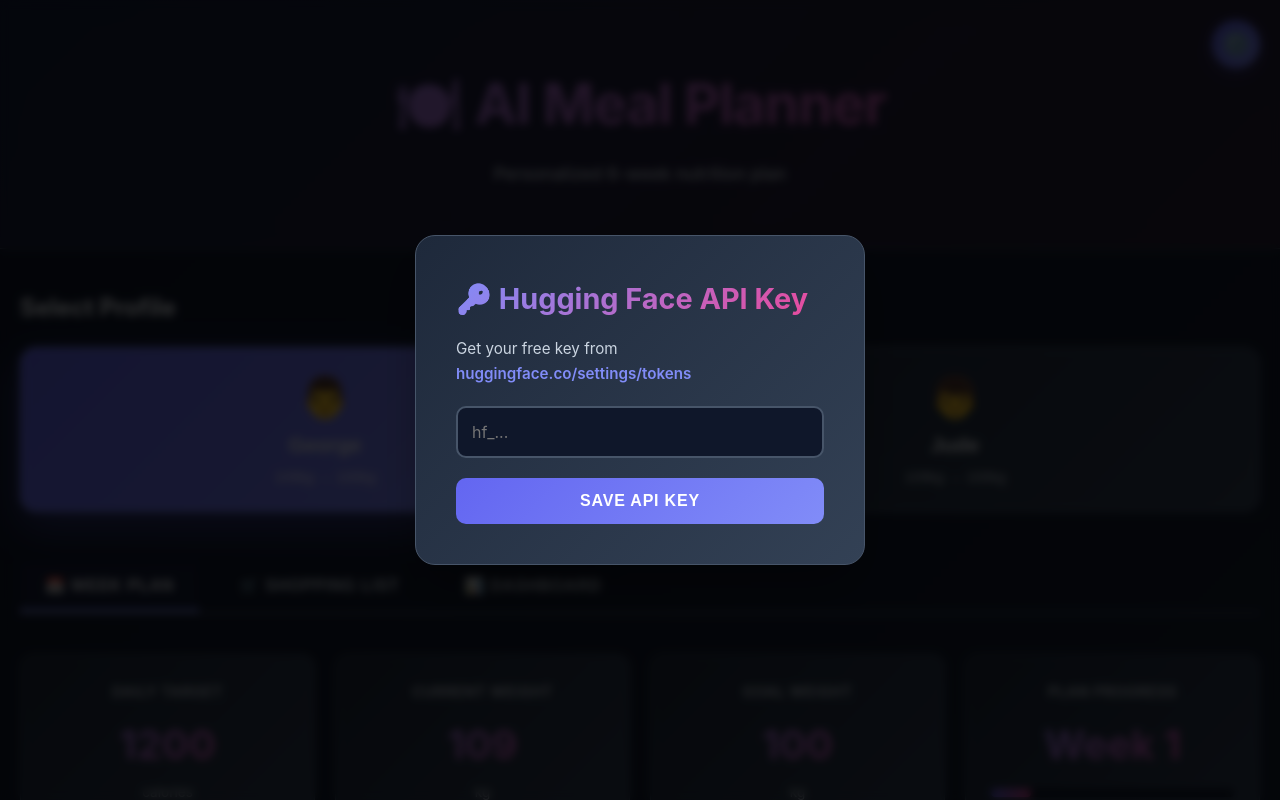
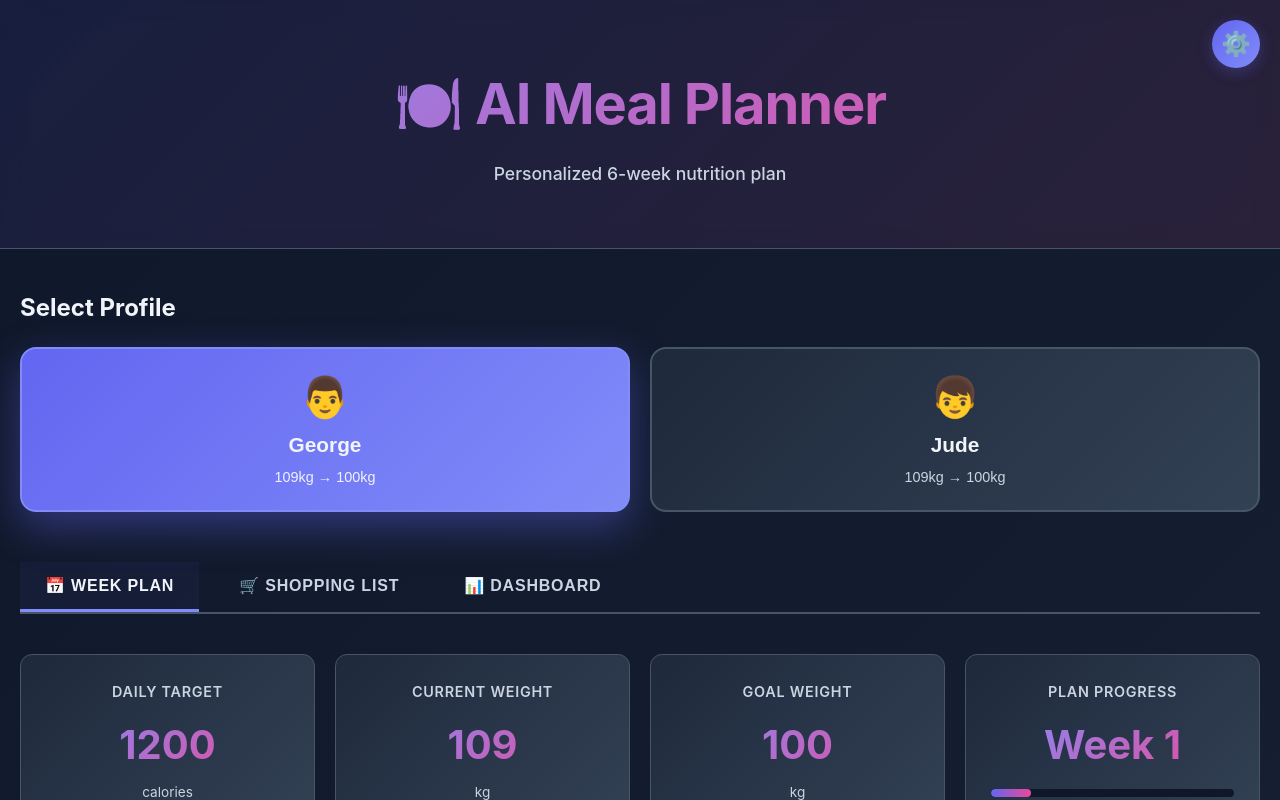
Before and after one commit to gmatthews18/meal-planner, a React (Create React App) app: page / in a window 1280 px wide. Shown: the top 800 px of the page. Built offline with nearby package versions, Linux system fonts and the light colour scheme; the HTML template or start-up script is replaced by a standard one.

Commit message:
Add secure backend API proxy - API key now stored securely on server, no user input needed

```diff
--- a/src/App.jsx
+++ b/src/App.jsx
@@ -120,10 +120,6 @@
 
   const sendChatMessage = async () => {
     if (!chatInput.trim()) return;
-    if (!apiKey) {
-      setShowApiInput(true);
-      return;
-    }
 
     const userMessage = { text: chatInput, sender: 'user' };
     setChatMessages([...chatMessages, userMessage]);
@@ -139,17 +135,15 @@
     const weeklyTotals = getWeeklyTotals();
 
     try {
-      const response = await fetch(
-        'https://api-inference.huggingface.co/models/mistralai/Mistral-7B-Instruct-v0.1',
-        {
-          headers: { Authorization: `Bearer ${apiKey}` },
-          method: 'POST',
-          body: JSON.stringify({
-            inputs: `You are a helpful nutrition assistant. Here's ${person.name}'s meal plan for week ${currentWeek + 1}:\n\n${weekSummary}\n\nWeekly totals: ${weeklyTotals.calories} calories, ${weeklyTotals.protein}g protein, ${weeklyTotals.carbs}g carbs, ${weeklyTotals.fat}g fat.\nDaily target: ${personDailyCalories} calories.\nDietary restrictions: ${person.restrictions.length > 0 ? person.restrictions.join(', ') : 'None'}.\n\nUser question: ${chatInput}\n\nProvide a helpful, concise response about the meal plan.`,
-            parameters: { max_length: 500 }
-          }),
-        }
-      );
+      // Call our secure backend API instead of Hugging Face directly
+      const response = await fetch('/api/ai', {
+        method: 'POST',
+        headers: { 'Content-Type': 'application/json' },
+        body: JSON.stringify({
+          inputs: `You are a helpful nutrition assistant. Here's ${person.name}'s meal plan for week ${currentWeek + 1}:\n\n${weekSummary}\n\nWeekly totals: ${weeklyTotals.calories} calories, ${weeklyTotals.protein}g protein, ${weeklyTotals.carbs}g carbs, ${weeklyTotals.fat}g fat.\nDaily target: ${personDailyCalories} calories.\nDietary restrictions: ${person.restrictions.length > 0 ? person.restrictions.join(', ') : 'None'}.\n\nUser question: ${chatInput}\n\nProvide a helpful, concise response about the meal plan.`,
+          parameters: { max_length: 500 }
+        }),
+      });
       const result = await response.json();
 
       let aiText = 'I encountered an error processing your request. Please try again.';
@@ -197,11 +191,6 @@
               />
               <small>Current: {personDailyCalories} calories/day</small>
             </div>
-            <div className="settings-group">
-              <label>AI API Key</label>
-              <button onClick={resetApiKey} className="btn-danger" style={{marginBottom: '10px'}}>Reset API Key</button>
-              <small>Click to clear your saved API key and enter a new one</small>
-            </div>
             <div className="button-group">
               <button onClick={saveCalories} className="btn-primary">Save Settings</button>
               <button onClick={() => setShowSettings(false)} className="btn-secondary">Cancel</button>
@@ -210,22 +199,6 @@
         </div>
       )}
 
-      {showApiInput && (
-        <div className="modal-overlay" onClick={() => setShowApiInput(false)}>
-          <div className="modal-content" onClick={e => e.stopPropagation()}>
-            <h2>🔑 Hugging Face API Key</h2>
-            <p>Get your free key from <a href="https://huggingface.co/settings/tokens" target="_blank" rel="noopener noreferrer">huggingface.co/settings/tokens</a></p>
-            <input
-              type="password"
-              value={apiKey}
-              onChange={e => setApiKey(e.target.value)}
-              placeholder="hf_..."
-              onKeyPress={e => e.key === 'Enter' && saveApiKey()}
-            />
-            <button onClick={saveApiKey} className="btn-primary">Save API Key</button>
-          </div>
-        </div>
-      )}
 
       <main className="container">
         {/* User Selection */}
```
Also changed, not shown: api/ai.js (added, +51 -0 lines), vercel.json (added), 1 other file (tests, documents, lock files or other folders).
